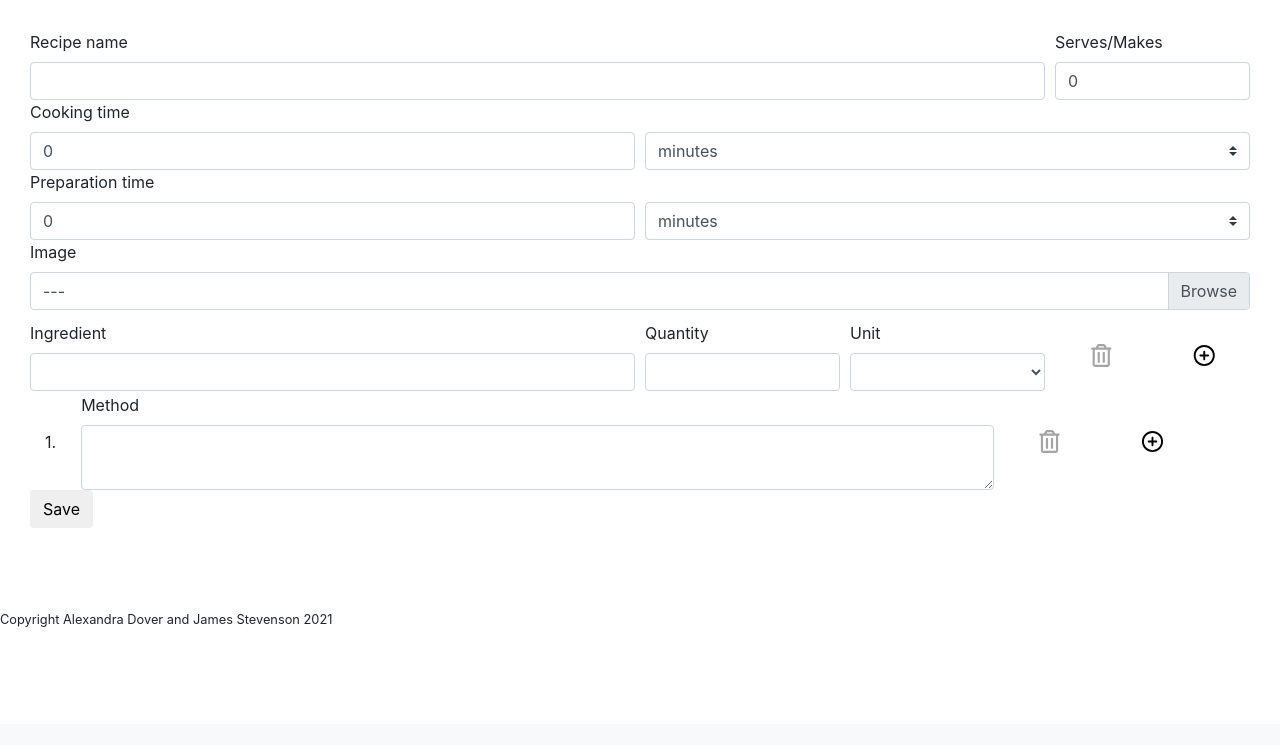
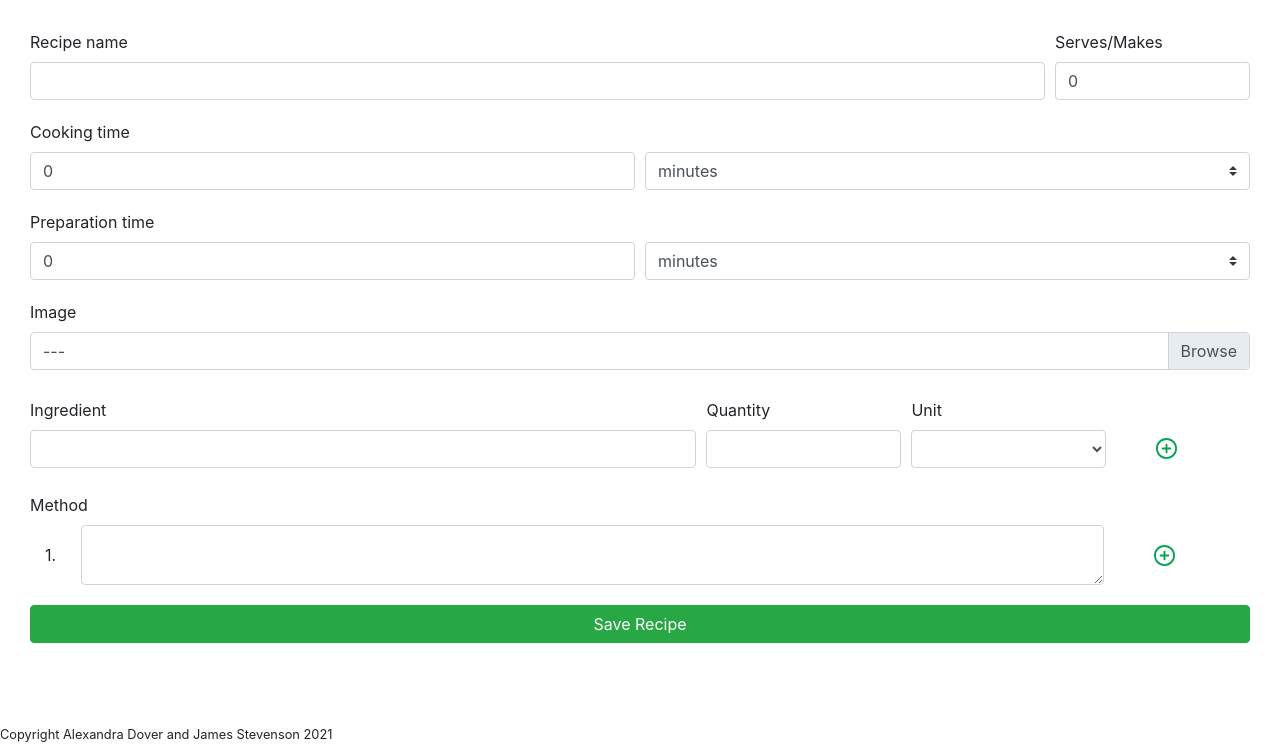
Before and after one commit to ADover18/recimies, a Django app: page /profile/1/new-recipe in a window 1280 px wide. Shown: the part 76-821 px from the top of the page. Before the commit the page ends 703 px from the top, so only its background shows below. Run offline with Django 3.2, Linux system fonts and the light colour scheme; a user stored in the database is signed in; tables that the repository leaves empty hold one stand-in row (values such as "Sample post"); some libraries are stand-ins or nearby versions; some web fonts are replaced.

Commit message:
Completed styling of form. To Do: Write script so text area grows automatically. Refactor css. Refactor js.

```diff
--- a/recimies_site/social/forms.py
+++ b/recimies_site/social/forms.py
@@ -43,6 +43,7 @@ class DirectionForm(forms.ModelForm):
 DirectionFormSet = forms.inlineformset_factory(Recipe, Direction, fields=['direction'], extra=1, labels= {'direction': 'Method',}, can_delete=True)
 
 
+
 class RecipeForm(ModelForm):
 
     class Meta:
@@ -54,7 +55,6 @@ class RecipeForm(ModelForm):
         super(RecipeForm, self).__init__(*args, **kwargs)
         self.fields['name'].label = "Recipe name"
         self.fields['serves'].label = "Serves/Makes"
-        # self.fields['cooking_time_units'].label = "..."
         self.fields['prep_time'].label = "Preparation time"
         # self.fields['prep_time_units'].label = "..."
         self.helper = FormHelper(self)
--- a/recimies_site/static/css/site.css
+++ b/recimies_site/static/css/site.css
@@ -243,13 +243,25 @@ svg {
 }
 
 
-textarea {
-  width: 80%;
-  height: 65px !important;
+textarea.form-control {
+  height: 60px;
 }
 
 .form-container {
   margin:30px;
+}
+
+.ingredient-form{
+  padding-top:20px;
+  padding-bottom: 20px;
+}
+
+[for=id_direction-0-direction]{
+  padding-top:40px;
+}
+
+.form-row {
+  padding-bottom: 20px;
 }
 
 .ingredient-form {
@@ -291,18 +303,57 @@ textarea {
 }
 
 .add-direction-form,
-.delete-direction-form{
+.delete-direction-form,
+.add-ingredient-form,
+.delete-ingredient-form{
   display: flex;
   justify-content: center;
   align-content: center;
+}
+
+@media (min-width: 500px) {
+  .add-direction-form,
+  .delete-direction-form,
+  .add-ingredient-form,
+  .delete-ingredient-form{
+      width: 37px;
+      flex: 37px;
+      max-width: 37px;
+  }
+  .ing-field{
+    width: calc(58% - 37px);
+    flex: calc(58% - 37px);
+    max-width: calc(58% - 37px);
+  }
+  .dir-field{
+    width: calc(87% - 37px);
+    flex: calc(87% - 37px);
+    max-width: calc(87% - 37px);
+  }
+}
+
+
+
+.add-ingredient-form,
+.add-direction-form {
   cursor: pointer;
 }
+
 
 .bin-btn,
 .add-btn {
   height: 23px;
   padding: 0px;
   width: 23px;
+}
+
+.bin-btn {
+  display: none;
+}
+
+.ing-bin,
+.ing-add {
+  margin-top: 30px;
 }
 
 .number-step {
--- a/recimies_site/templates/recipe_form.html
+++ b/recimies_site/templates/recipe_form.html
@@ -27,12 +27,16 @@
       <div class="form-group col-2">
       {{form.unit|as_crispy_field}}
       </div>
-      <svg class="col-1 delete-ingredient-form bin-btn" >
+      <div class="col-1 delete-ingredient-form">
+        <svg class="ing-bin bin-btn" >
           <use href="{% static 'site_img/logos/icons.svg' %}#bin"></use>
         </svg>
-      <svg class="col-1 add-ingredient-form add-btn" >
+      </div>
+      <div class="col-1 add-ingredient-form">
+        <svg class="ing-add add-btn" >
           <use href="{% static 'site_img/logos/icons.svg' %}#icon-plus-circle"></use>
         </svg>
+      </div>
     </div>
     {% endfor %}
     {{direction_form.management_form}}
@@ -43,54 +47,20 @@
       {{form.direction|as_crispy_field}}
       </div>
       <div class="col-1 delete-direction-form">
-        <svg class="bin-btn">
+        <svg class="dir-bin bin-btn">
           <use href="{% static 'site_img/logos/icons.svg' %}#bin"></use>
         </svg>
       </div>
       <div class="add-direction-form col-1">
-        <svg class="add-btn" >
+          <svg class="dir-add add-btn" >
             <use href="{% static 'site_img/logos/icons.svg' %}#icon-plus-circle"></use>
           </svg>
       </div>
     </div>
     {% endfor %}
-    <input id="submit-button" type="submit" class="btn" value="Save" />
-</div>
-<!-- <div class="form-container">
-  <form id="recipe-form" method="post" enctype="multipart/form-data">
-    {% csrf_token %}
-    <div class="form-row">
-      <div class="form-group col-10 mb-0">
-        {{form.name|as_crispy_field  }}
-      </div>
-      <div class="form-group col-2 mb-0">
-        {{form.serves|as_crispy_field  }}
-      </div>
-    </div>
-    <div class="form-row">
-      <div class="form-group col-6 mb-0">
-        {{form.cooking_time|as_crispy_field}}
-      </div>
-      <div class="form-group col-6 mb-0">
-        {{form.cooking_time_units|as_crispy_field}}
-      </div>
-    </div>
-    <div class="form-row">
-      <div class="form-group col-6 mb-0">
-        {{form.prep_time|as_crispy_field}}
-      </div>
-      <div class="form-group col-6 mb-0">
-        {{form.prep_time_units|as_crispy_field}}
-      </div>
+    <input id="submit-button" type="submit" class="btn btn-success btn-block" value="Save Recipe" />
 </div>
 
-    <div class="form-group">
-      {{form.image|as_crispy_field}}
-    </div> -->
-
-
-
   {{ form.errors }} {% endif %}
-<!-- </div> -->
 
 {% endblock %}
```
Also changed, not shown: recimies_site/static/js/newRecipeView.js (+69 -24 lines), recimies_site/static/site_img/logos/icons.svg. Lines whose indentation alone changed are shown as unchanged.
